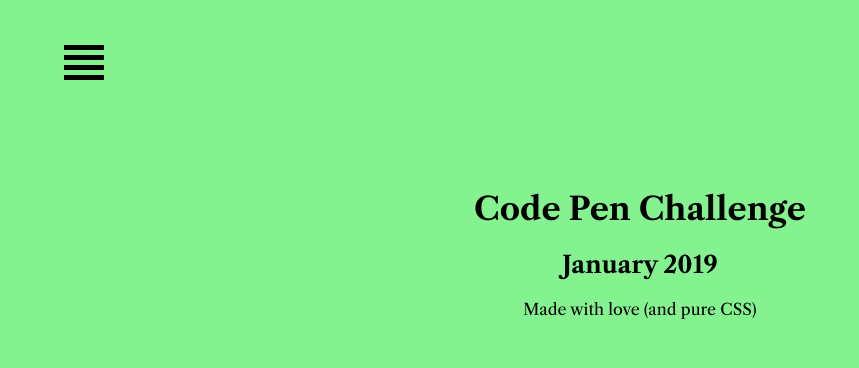
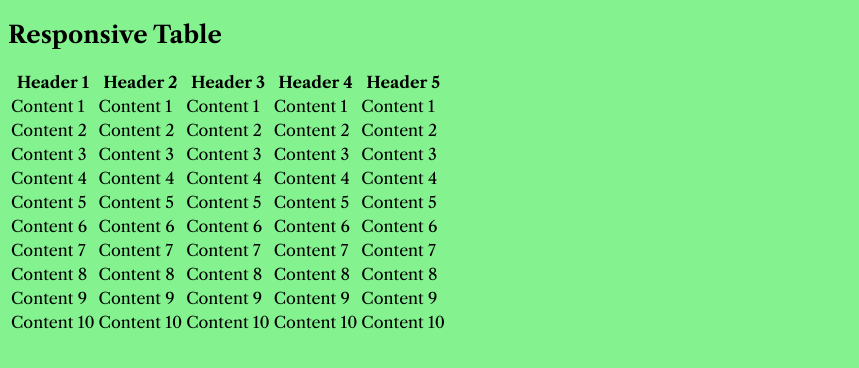
Before and after one commit to targino-dev/html-css-fundamentos, a plain HTML site: page html-css-fundamentos-aprimorados/tabelas-estilizadas/tabela-responsiva-lateral/index.html in a window 1280 px wide. Shown: the whole page, without its empty margins (0-859 px from the left). Drawn offline with nearby package versions, Linux system fonts and the light colour scheme.

Commit message:
Update index.html

```diff
--- a/html-css-fundamentos-aprimorados/tabelas-estilizadas/tabela-responsiva-lateral/index.html
+++ b/html-css-fundamentos-aprimorados/tabelas-estilizadas/tabela-responsiva-lateral/index.html
@@ -4,60 +4,95 @@
     <meta charset="UTF-8">
     <meta http-equiv="X-UA-Compatible" content="IE=edge">
     <meta name="viewport" content="width=device-width, initial-scale=1.0">
-    <title>Galeria Elusiva</title>
+    <title>Tabela Responsiva</title>
     <link rel="stylesheet" href="style.css">
 </head>
 <body>
-	<div class="menu-container">
-
-  <input type="checkbox" id="openmenu" class="hamburger-checkbox">
-
-  <div class="hamburger-icon">
-    <label for="openmenu" id="hamburger-label">
-      <span></span>
-      <span></span>
-      <span></span>
-      <span></span>
-    </label>
-  </div>
-
-    <div class="menu-pane">
-
-      <nav>
-        <ul class="menu-links">
-          <li><a href="###">Québec, QC</a><span id="QC-info">
-            <p>+1 418-640-3300</p>
-          </span>
-
-          </li>
-
-          <li><a href="###">déjeuner</a>
-
-          </li>
-          <li><a href="###">boulangerie</a></li>
-          <li><a href="###">boissons</a></li>
-        </ul>
-         <ul class="menu-links">
-                     <li><a href="###">Washington, DC</a>
-                       <span id="DC-info">
-            <p>+1 202-472-3850</p>
-          </span></li>
-
-          <li><a href="###">breakfast</a></li>
-          <li><a href="###">
-            bakery
-            </a></li>
-          <li><a href="###">bar</a></li>
-        </ul>
-
-
-      </nav>
-    </div>
-  <div class="body-text">
-    <h1>Code Pen Challenge</h1>
-    <h2>January 2019</h2>
-    <p>Made with love (and pure CSS)</p>
-  </div>
+	<h2>Responsive Table</h2>
+<div class="table-wrapper">
+    <table class="fl-table">
+        <thead>
+        <tr>
+            <th>Header 1</th>
+            <th>Header 2</th>
+            <th>Header 3</th>
+            <th>Header 4</th>
+            <th>Header 5</th>
+        </tr>
+        </thead>
+        <tbody>
+        <tr>
+            <td>Content 1</td>
+            <td>Content 1</td>
+            <td>Content 1</td>
+            <td>Content 1</td>
+            <td>Content 1</td>
+        </tr>
+        <tr>
+            <td>Content 2</td>
+            <td>Content 2</td>
+            <td>Content 2</td>
+            <td>Content 2</td>
+            <td>Content 2</td>
+        </tr>
+        <tr>
+            <td>Content 3</td>
+            <td>Content 3</td>
+            <td>Content 3</td>
+            <td>Content 3</td>
+            <td>Content 3</td>
+        </tr>
+        <tr>
+            <td>Content 4</td>
+            <td>Content 4</td>
+            <td>Content 4</td>
+            <td>Content 4</td>
+            <td>Content 4</td>
+        </tr>
+        <tr>
+            <td>Content 5</td>
+            <td>Content 5</td>
+            <td>Content 5</td>
+            <td>Content 5</td>
+            <td>Content 5</td>
+        </tr>
+        <tr>
+            <td>Content 6</td>
+            <td>Content 6</td>
+            <td>Content 6</td>
+            <td>Content 6</td>
+            <td>Content 6</td>
+        </tr>
+        <tr>
+            <td>Content 7</td>
+            <td>Content 7</td>
+            <td>Content 7</td>
+            <td>Content 7</td>
+            <td>Content 7</td>
+        </tr>
+        <tr>
+            <td>Content 8</td>
+            <td>Content 8</td>
+            <td>Content 8</td>
+            <td>Content 8</td>
+            <td>Content 8</td>
+        </tr>
+        <tr>
+            <td>Content 9</td>
+            <td>Content 9</td>
+            <td>Content 9</td>
+            <td>Content 9</td>
+            <td>Content 9</td>
+        </tr>
+        <tr>
+            <td>Content 10</td>
+            <td>Content 10</td>
+            <td>Content 10</td>
+            <td>Content 10</td>
+            <td>Content 10</td>
+        </tr>
+        <tbody>
+    </table>
 </div>
 </body>
 </html>
```
